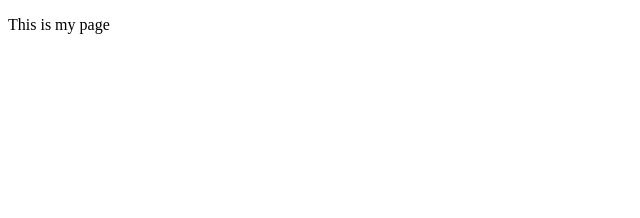
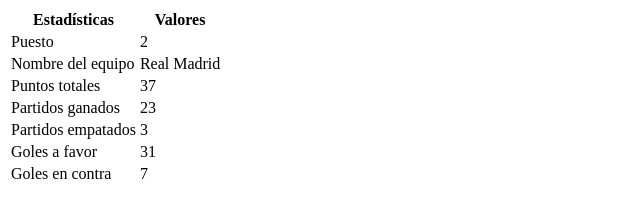
Before and after one commit to CarlosMC83/NVL-HTML-P9b, a plain HTML site: page index.html in a window 1280 px wide. Shown: the whole page, without its empty margins (0-640 px from the left). Drawn offline with Linux system fonts and the light colour scheme.

Commit message:
practica tablas

```diff
--- a/index.html
+++ b/index.html
@@ -2,9 +2,72 @@
 <html>
   <head>
     <meta charset="utf-8">
-    <title>My test page</title>
-  </head>
-  <body>
-    <p>This is my page</p>
-  </body>
-</html>
+    <title>Tablas</title>
+    <link rel="stylesheet" href="estilotabla.css">
+
+</head>
+
+<body>
+
+<table>
+ <tr>
+
+    <th>Estadísticas</th>
+
+    <th>Valores</th>
+
+
+  </tr>
+
+<tr>
+   <td>Puesto</td>
+   <td>2</td>
+
+</tr>
+<tr>
+   <td>Nombre del equipo</td>
+   <td>Real Madrid</td>
+
+</tr>
+
+<tr>
+   <td>Puntos totales</td>
+   <td>37</td>
+
+</tr>
+
+
+<tr>
+   <td>Partidos ganados</td>
+   <td>23</td>
+
+</tr>
+
+
+<tr>
+   <td>Partidos empatados</td>
+   <td>3</td>
+
+</tr>
+
+<tr>
+   <td>Goles a favor</td>
+   <td>31</td>
+
+</tr>
+
+<tr>
+   <td>Goles en contra</td>
+   <td>7</td>
+
+</tr>
+
+
+
+
+
+
+</table>
+
+
+</body></html>
```
